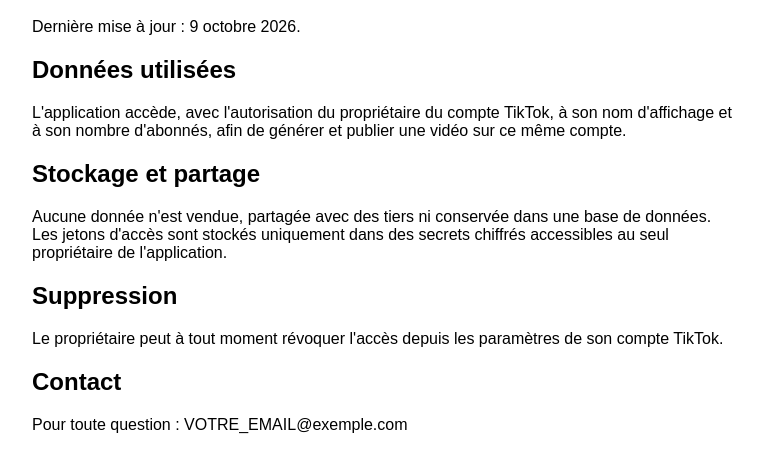
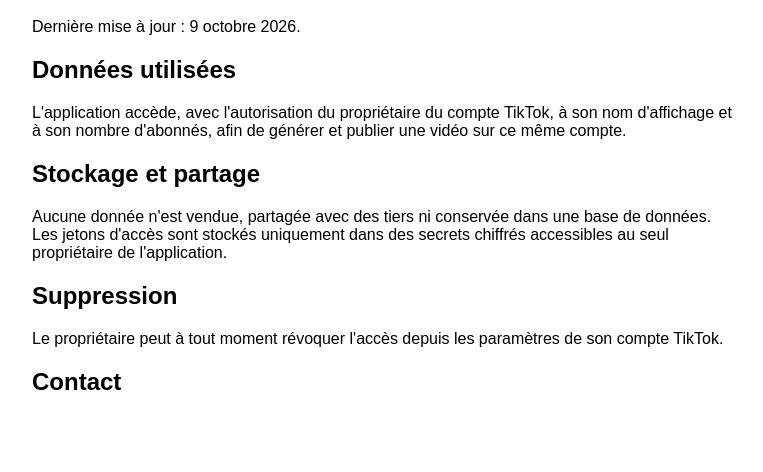
Before and after one commit to AlexRBXYT/tiktok-site, a plain HTML site: page privacy.html in a window 1280 px wide. Shown: the part 80-552 px from the top of the page, without its empty margins (258-1021 px from the left). Drawn offline with Linux system fonts and the light colour scheme.

Commit message:
Update privacy.html

```diff
--- a/privacy.html
+++ b/privacy.html
@@ -11,5 +11,4 @@
 <h2>Suppression</h2>
 <p>Le propriétaire peut à tout moment révoquer l'accès depuis les paramètres de son compte TikTok.</p>
 <h2>Contact</h2>
-<p>Pour toute question : VOTRE_EMAIL@exemple.com</p>
 </body></html>
```
